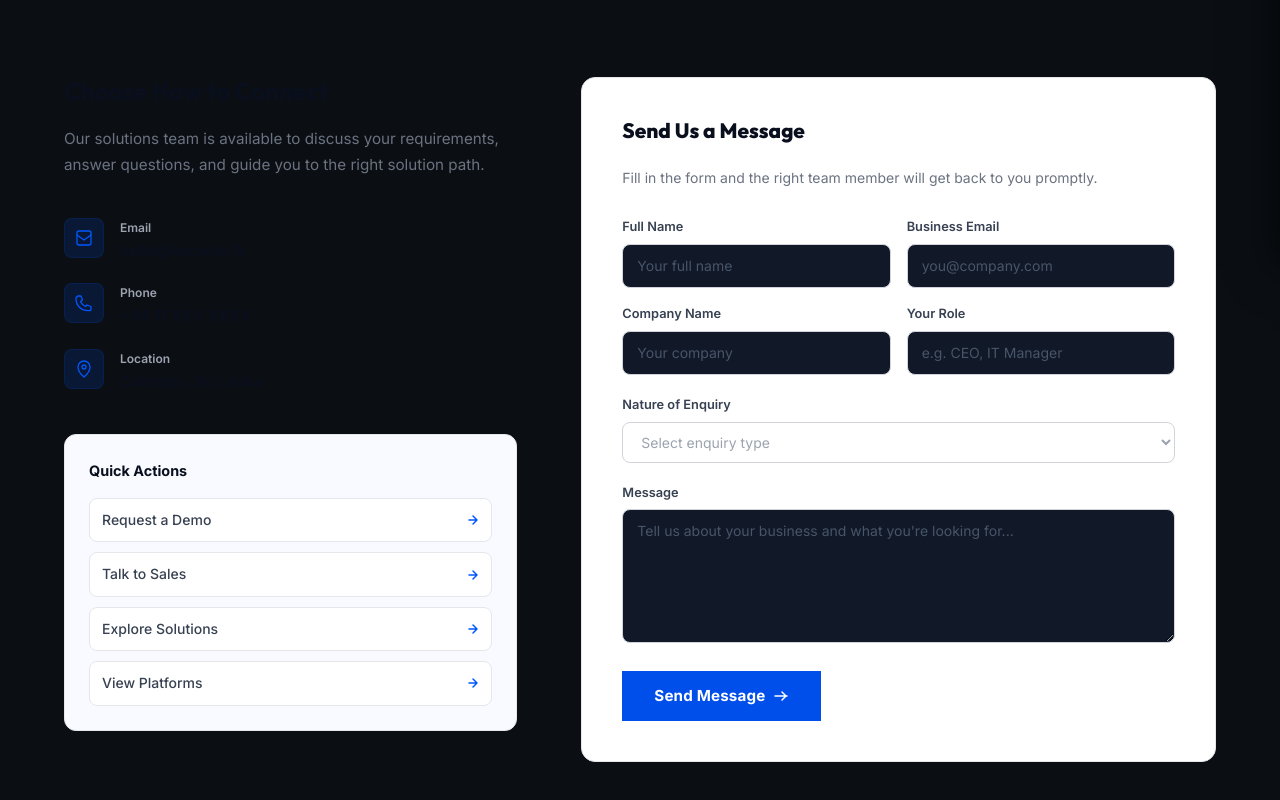
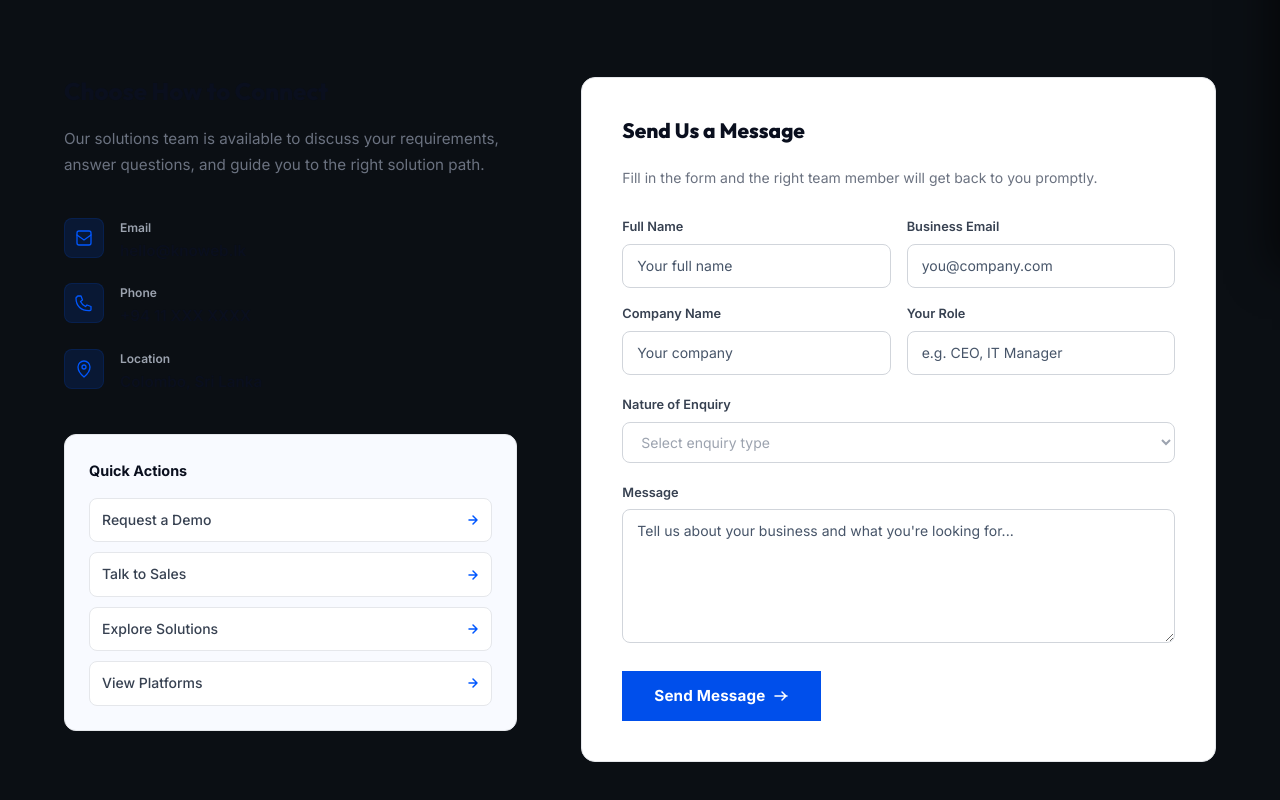
Before and after one commit to Knoweb/Knoweb-site, a Next.js app in the folder knoweb/: page /contact in a window 1280 px wide. Shown: the part 530-1330 px from the top of the page. Built offline with nearby package versions, Linux system fonts and the light colour scheme.

Commit message:
style: change contact page input backgrounds to white

```diff
--- a/knoweb/src/app/contact/page.tsx
+++ b/knoweb/src/app/contact/page.tsx
@@ -198,6 +198,7 @@ export default function ContactPage() {
                                                         borderRadius: '8px',
                                                         fontSize: '0.875rem',
                                                         color: '#0A0F1E',
+                                                        background: '#fff',
                                                         outline: 'none',
                                                         transition: 'border-color 0.2s',
                                                         fontFamily: 'Inter, sans-serif',
@@ -254,6 +255,7 @@ export default function ContactPage() {
                                                 borderRadius: '8px',
                                                 fontSize: '0.875rem',
                                                 color: '#0A0F1E',
+                                                background: '#fff',
                                                 outline: 'none',
                                                 resize: 'vertical',
                                                 fontFamily: 'Inter, sans-serif',
```
